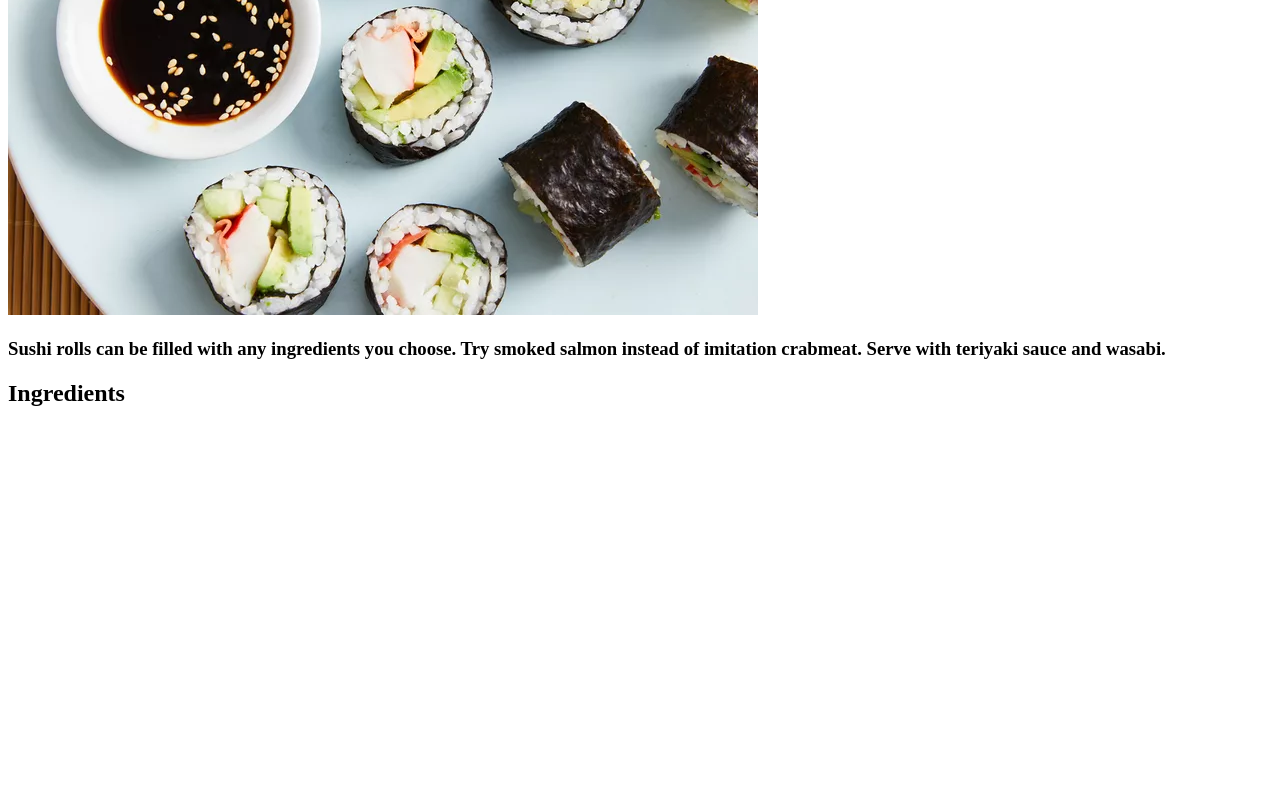
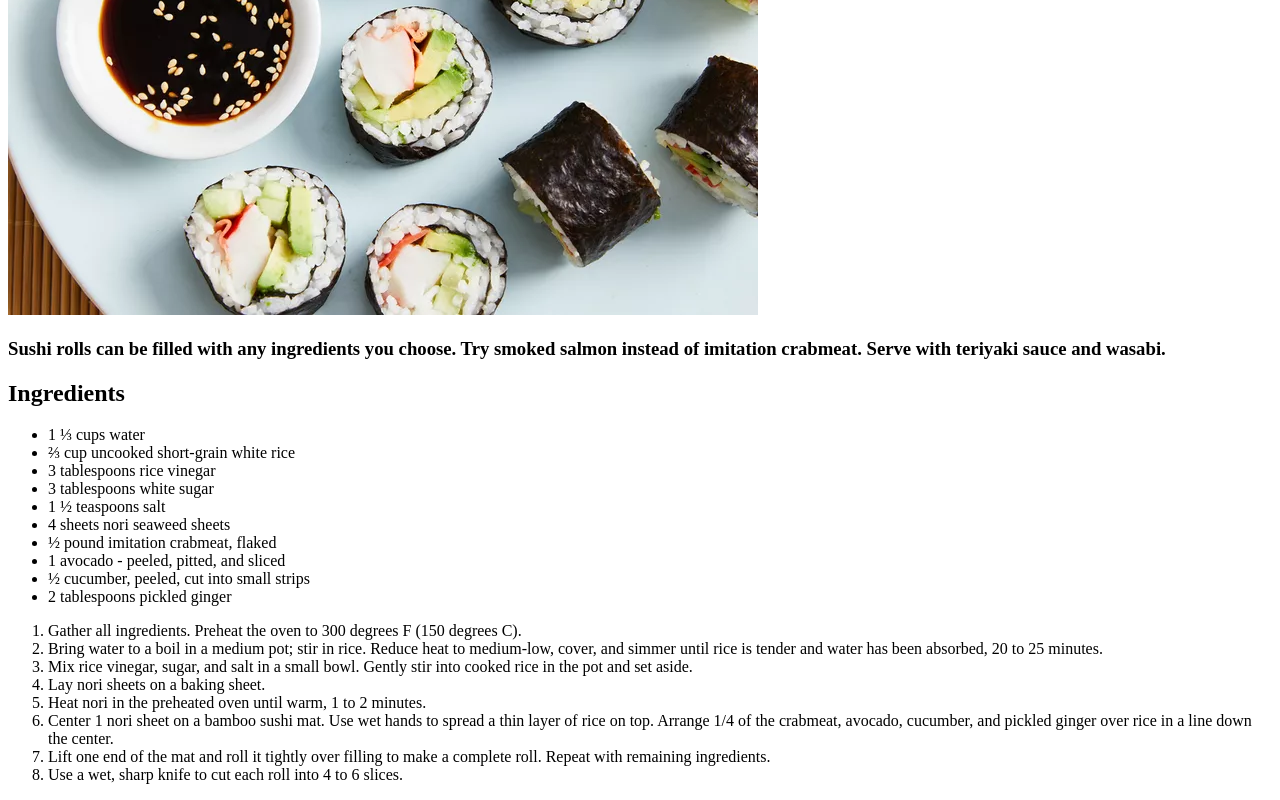
Before and after one commit to fluffyorang3/odin-recipes, a plain HTML site: page recipes/sushi.html in a window 1280 px wide. Shown: the part 328-1128 px from the top of the page. Before the commit the page ends 800 px from the top, so only its background shows below. Drawn offline with Linux system fonts and the light colour scheme.

Commit message:
Fix typo Add ingredients Add steps

```diff
--- a/recipes/sushi.html
+++ b/recipes/sushi.html
@@ -18,5 +18,51 @@
   <h2>
     Ingredients
   </h2>
+  <ul>
+    <li>1 ⅓ cups water</li>
+    <li>⅔ cup uncooked short-grain white rice</li>
+    <li>3 tablespoons rice vinegar</li>
+    <li>3 tablespoons white sugar</li>
+    <li>1 ½ teaspoons salt</li>
+    <li>4 sheets nori seaweed sheets</li>
+    <li>½ pound imitation crabmeat, flaked</li>
+    <li>1 avocado - peeled, pitted, and sliced</li>
+    <li>½ cucumber, peeled, cut into small strips</li>
+    <li>2 tablespoons pickled ginger</li>
+  </ul>
+  <ol>
+    <li>
+      Gather all ingredients. Preheat the oven to
+      300 degrees F (150 degrees C).
+    </li>
+    <li>
+      Bring water to a boil in a medium pot; stir in rice.
+      Reduce heat to medium-low, cover, and simmer until rice is
+      tender and water has been absorbed, 20 to 25 minutes.
+    </li>
+    <li>
+      Mix rice vinegar, sugar, and salt in a small bowl.
+      Gently stir into cooked rice in the pot and set aside.
+    </li>
+    <li>
+      Lay nori sheets on a baking sheet.
+    </li>
+    <li>
+      Heat nori in the preheated oven until warm, 1 to 2 minutes.
+    </li>
+    <li>
+      Center 1 nori sheet on a bamboo sushi mat.
+      Use wet hands to spread a thin layer of rice on top.
+      Arrange 1/4 of the crabmeat, avocado, cucumber, and pickled ginger
+      over rice in a line down the center.
+    </li>
+    <li>
+      Lift one end of the mat and roll it tightly over filling to make a
+      complete roll. Repeat with remaining ingredients.
+    </li>
+    <li>
+      Use a wet, sharp knife to cut each roll into 4 to 6 slices.
+    </li>
+  </ol>
 </body>
 </html>
```
